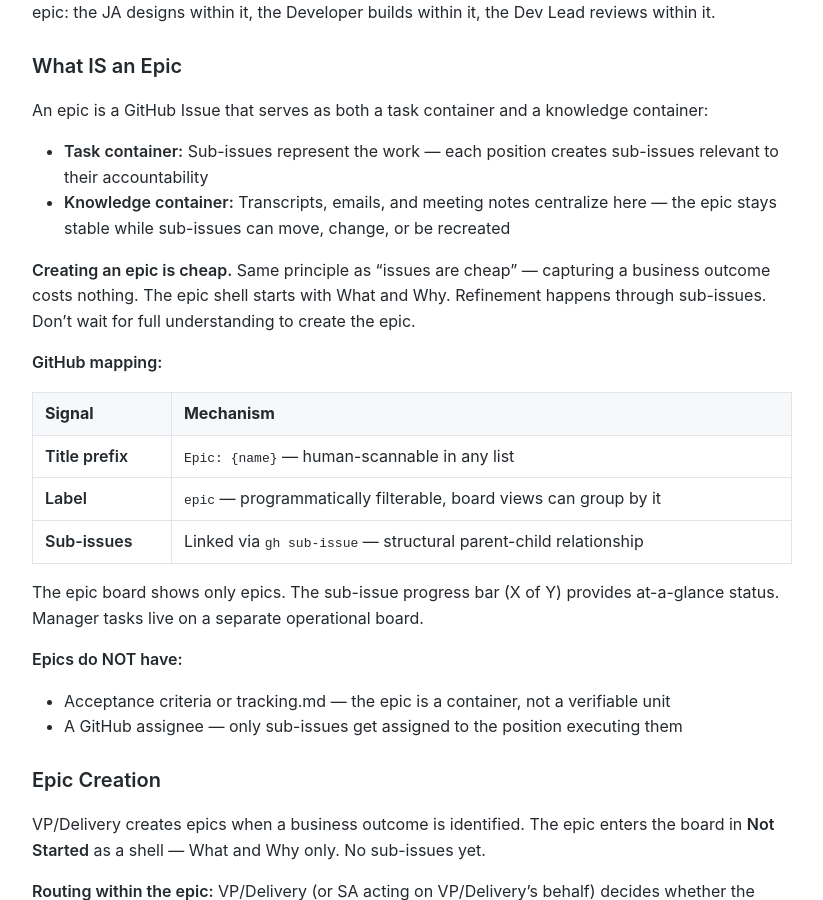
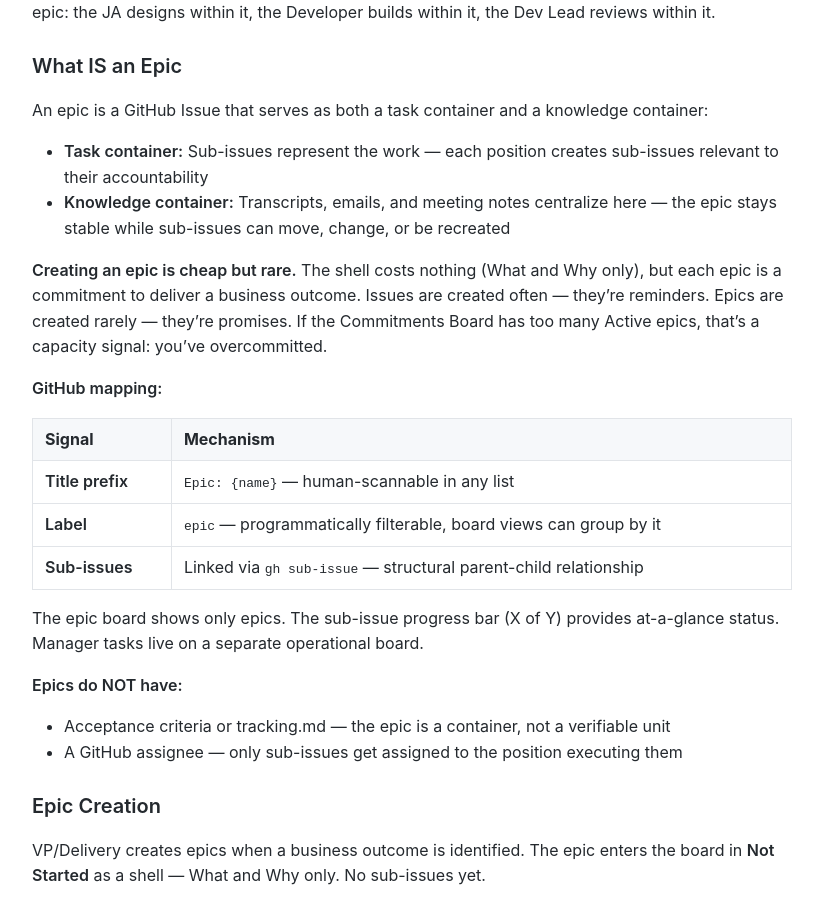
Before and after one commit to MariusWilsch/public-wilsch-ai-pages, a Jekyll site: the page built from global/issue-lifecycle-router.md, in a window 1280 px wide and 900 px high, scrolled down 2691 px. Shown: the whole window, without its empty margins (228-1051 px from the left). Built offline with Jekyll 4.4.1, drawn with Linux system fonts in a browser that asks for light colours; our own code applies the rules of GitHub Pages for plain Markdown files.

Commit message:
Sync from hippocampus 2026-02-24

```diff
--- a/global/issue-lifecycle-router.md
+++ b/global/issue-lifecycle-router.md
@@ -98,7 +98,7 @@ An epic is a GitHub Issue that serves as both a task container and a knowledge c
 - **Task container:** Sub-issues represent the work — each position creates sub-issues relevant to their accountability
 - **Knowledge container:** Transcripts, emails, and meeting notes centralize here — the epic stays stable while sub-issues can move, change, or be recreated
 
-**Creating an epic is cheap.** Same principle as "issues are cheap" — capturing a business outcome costs nothing. The epic shell starts with What and Why. Refinement happens through sub-issues. Don't wait for full understanding to create the epic.
+**Creating an epic is cheap but rare.** The shell costs nothing (What and Why only), but each epic is a commitment to deliver a business outcome. Issues are created often — they're reminders. Epics are created rarely — they're promises. If the Commitments Board has too many Active epics, that's a capacity signal: you've overcommitted.
 
 **GitHub mapping:**
 
```
